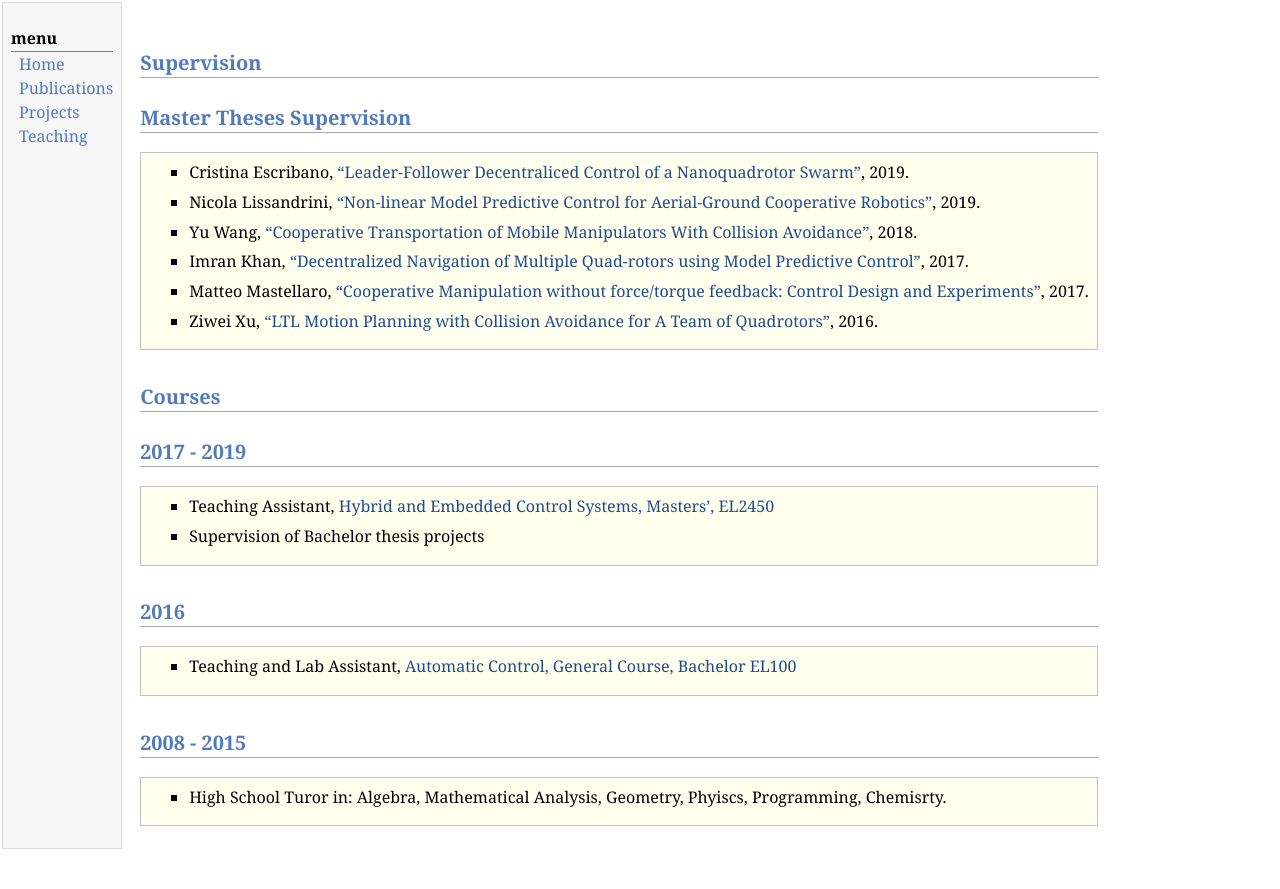
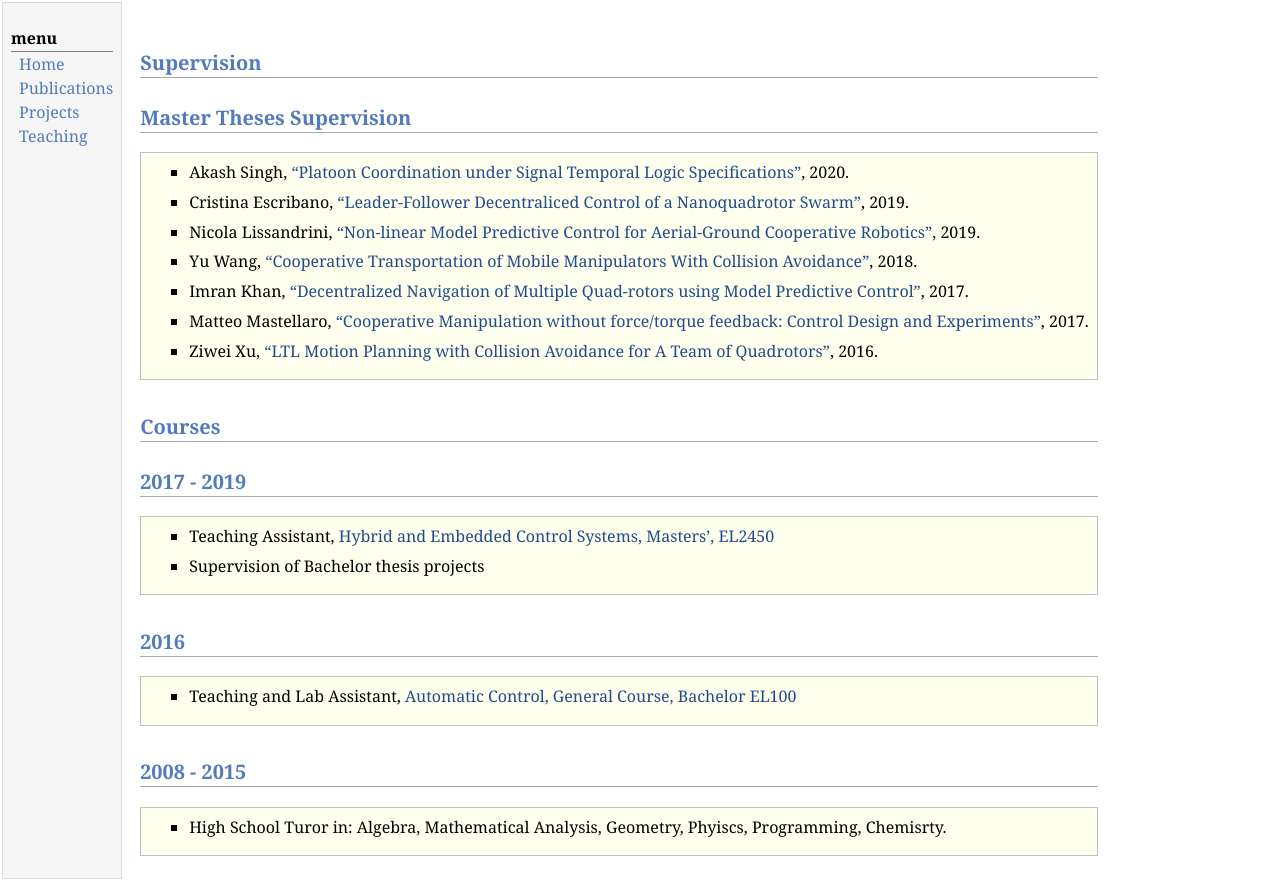
Before and after one commit to cverginis/cverginis.github.io, a plain HTML site: page teaching.html in a window 1280 px wide. Before the commit the page ends 859 px from the top, so only its background shows below. Drawn offline with Linux system fonts and the light colour scheme.

Commit message:
added akash thesis

```diff
--- a/teaching.html
+++ b/teaching.html
@@ -18,23 +18,33 @@
 <div class="menu-item"><a href="teaching.html">Teaching</a></div>
 </td>
 <td id="layout-content">
-<p><br /></p>
+<p><br />
+</p>
 <h2>Supervision</h2>
 <h2>Master Theses Supervision</h2>
 <div class="infoblock">
 <div class="blockcontent">
 <ul>
-<li><p>Cristina Escribano, <a href="master_theses/CristinaEscribanoThesis.pdf">&ldquo;Leader-Follower Decentraliced Control of a Nanoquadrotor Swarm&rdquo;</a>, 2019.</p>
+<li><p>Akash Singh, <a href="master_theses/Akash_thesis.odf" target=&ldquo;blank&rdquo;>&ldquo;Platoon Coordination under Signal Temporal Logic Specifications&rdquo;</a>, 2020.
+</p>
 </li>
-<li><p>Nicola Lissandrini, <a href="master_theses/lissandrini_thesis.pdf">&ldquo;Non-linear Model Predictive Control for Aerial-Ground Cooperative Robotics&rdquo;</a>, 2019.</p>
+<li><p>Cristina Escribano, <a href="master_theses/CristinaEscribanoThesis.pdf" target=&ldquo;blank&rdquo;>&ldquo;Leader-Follower Decentraliced Control of a Nanoquadrotor Swarm&rdquo;</a>, 2019.
+</p>
 </li>
-<li><p>Yu Wang, <a href="master_theses/Yu_wang.pdf">&ldquo;Cooperative Transportation of Mobile Manipulators With Collision Avoidance&rdquo;</a>, 2018.</p>
+<li><p>Nicola Lissandrini, <a href="master_theses/lissandrini_thesis.pdf" target=&ldquo;blank&rdquo;>&ldquo;Non-linear Model Predictive Control for Aerial-Ground Cooperative Robotics&rdquo;</a>, 2019.
+</p>
 </li>
-<li><p>Imran Khan, <a href="master_theses/imran_khan.pdf">&ldquo;Decentralized Navigation of Multiple Quad-rotors using Model Predictive Control&rdquo;</a>, 2017.</p>
+<li><p>Yu Wang, <a href="master_theses/Yu_wang.pdf" target=&ldquo;blank&rdquo;>&ldquo;Cooperative Transportation of Mobile Manipulators With Collision Avoidance&rdquo;</a>, 2018.
+</p>
 </li>
-<li><p>Matteo Mastellaro, <a href="master_theses/matteo.pdf">&ldquo;Cooperative Manipulation without force/torque feedback: Control Design and Experiments&rdquo;</a>, 2017.</p>
+<li><p>Imran Khan, <a href="master_theses/imran_khan.pdf" target=&ldquo;blank&rdquo;>&ldquo;Decentralized Navigation of Multiple Quad-rotors using Model Predictive Control&rdquo;</a>, 2017.
+</p>
 </li>
-<li><p>Ziwei Xu, <a href="master_theses/ziwei_hu.pdf">&ldquo;LTL Motion Planning with Collision Avoidance for A Team of Quadrotors&rdquo;</a>, 2016. </p>
+<li><p>Matteo Mastellaro, <a href="master_theses/matteo.pdf" target=&ldquo;blank&rdquo;>&ldquo;Cooperative Manipulation without force/torque feedback: Control Design and Experiments&rdquo;</a>, 2017.
+</p>
+</li>
+<li><p>Ziwei Xu, <a href="master_theses/ziwei_hu.pdf" target=&ldquo;blank&rdquo;>&ldquo;LTL Motion Planning with Collision Avoidance for A Team of Quadrotors&rdquo;</a>, 2016.
+</p>
 </li>
 </ul>
 </div></div>
@@ -43,9 +53,11 @@
 <div class="infoblock">
 <div class="blockcontent">
 <ul>
-<li><p>Teaching Assistant, <a href="https://www.kth.se/student/kurser/kurs/EL2450">Hybrid and Embedded Control Systems, Masters&rsquo;, EL2450</a></p>
+<li><p>Teaching Assistant, <a href="https://www.kth.se/student/kurser/kurs/EL2450" target=&ldquo;blank&rdquo;>Hybrid and Embedded Control Systems, Masters&rsquo;, EL2450</a>
+</p>
 </li>
-<li><p>Supervision of Bachelor thesis projects</p>
+<li><p>Supervision of Bachelor thesis projects
+</p>
 </li>
 </ul>
 </div></div>
@@ -53,7 +65,8 @@
 <div class="infoblock">
 <div class="blockcontent">
 <ul>
-<li><p>Teaching and Lab Assistant, <a href="https://www.kth.se/social/course/EL1000/">Automatic Control, General Course, Bachelor EL100</a></p>
+<li><p>Teaching and Lab Assistant, <a href="https://www.kth.se/social/course/EL1000/" target=&ldquo;blank&rdquo;>Automatic Control, General Course, Bachelor EL100</a>
+</p>
 </li>
 </ul>
 </div></div>
@@ -61,7 +74,8 @@
 <div class="infoblock">
 <div class="blockcontent">
 <ul>
-<li><p>High School Turor in: Algebra, Mathematical Analysis, Geometry, Phyiscs, Programming, Chemisrty. </p>
+<li><p>High School Turor in: Algebra, Mathematical Analysis, Geometry, Phyiscs, Programming, Chemisrty.
+</p>
 </li>
 </ul>
 </div></div>
```
Also changed, not shown: 3 other files.
